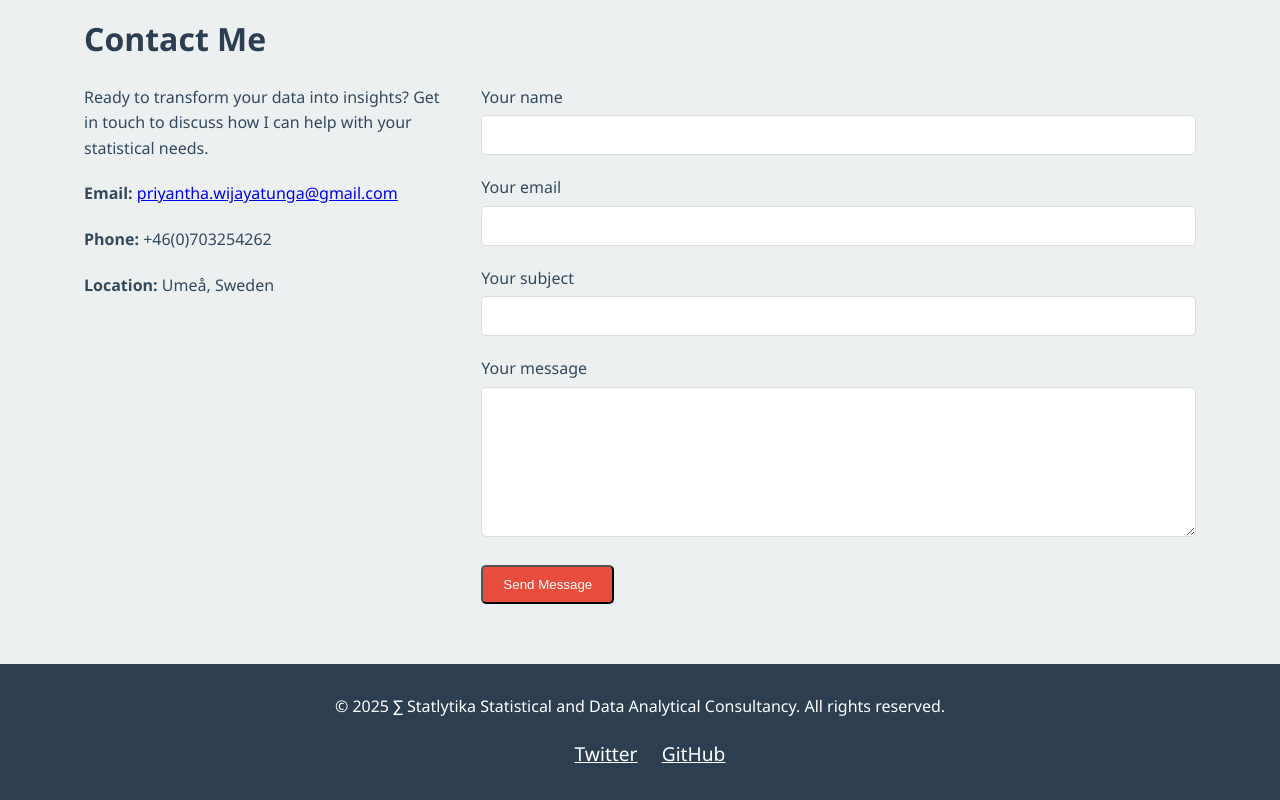
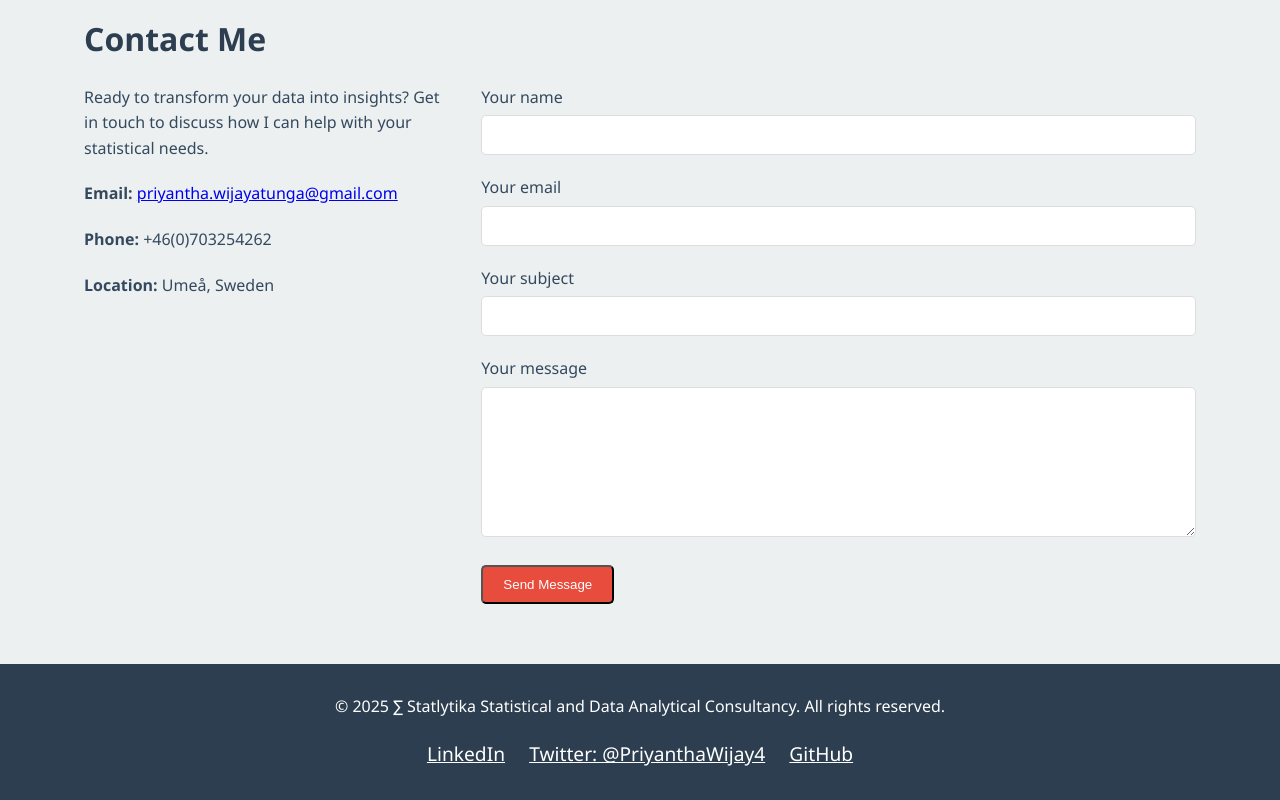
Before and after one commit to priyantha-wijayatunga/statlytika, a plain HTML site: page index.html in a window 1280 px wide. Shown: the part 3919-4719 px from the top of the page. Drawn offline with Linux system fonts and the light colour scheme.

Commit message:
Add files via upload

```diff
--- a/index.html
+++ b/index.html
@@ -582,9 +582,9 @@
         <div class="container">
             <p>&copy; 2025 &sum; Statlytika Statistical and Data Analytical Consultancy. All rights reserved.</p>
             <div class="social-links">
-                 <a href=https://www.linkedin.com/in/priyantha-wijayatunga-09b8b939/></a>
-                <a href="#" target="_blank">Twitter</a>
-                <a href="#" target="_blank">GitHub</a>
+                 <a href="https://www.linkedin.com/in/priyantha-wijayatunga-09b8b939/">LinkedIn</a>
+                <a href="https://x.com/PriyanthaWijay4">Twitter: @PriyanthaWijay4</a>
+                <a href="https://github.com/priyantha-wijayatunga">GitHub</a>
             </div>
         </div>
     </footer>
```
